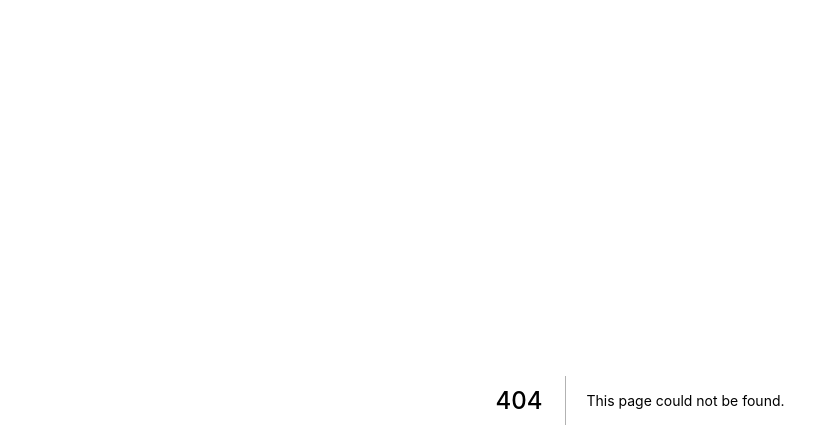
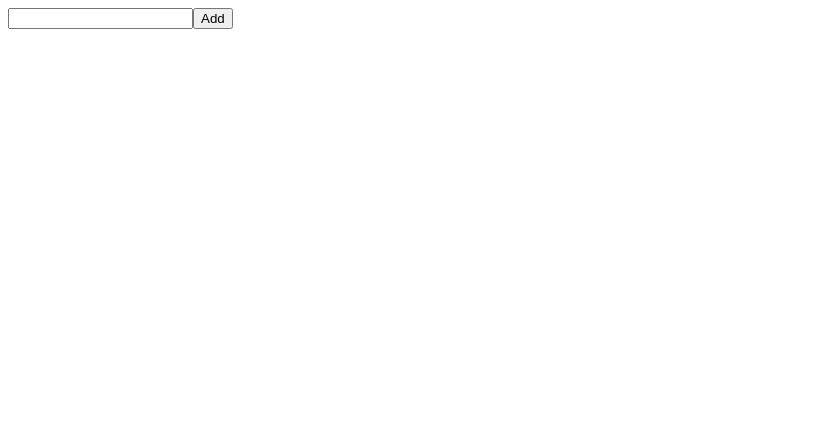
Before and after one commit to akamt/jest-test, a Next.js app: page /todo in a window 1280 px wide. Before the commit this address had no page. Shown: the top 448 px of the page, without its empty margins (0-839 px from the left). Built offline with nearby package versions, Linux system fonts and the light colour scheme.

Commit message:
todoを作れるところまで

```diff
--- /dev/null
+++ b/src/atoms/todo.ts
@@ -0,0 +1,6 @@
+import { atom } from 'recoil'
+
+export const todoListState = atom({
+  key: 'todoListState',
+  default: [],
+})
--- /dev/null
+++ b/src/pages/todo.tsx
@@ -0,0 +1,106 @@
+import { useState } from 'react'
+import { useRecoilValue, useSetRecoilState, useRecoilState } from 'recoil'
+import { todoListState } from '../atoms/todo'
+
+const TodoList = () => {
+  const todoList = useRecoilValue(todoListState)
+
+  return (
+    <div>
+      {/* <TodoListStats /> */}
+      {/* <TodoListFilters /> */}
+      <TodoItemCreator />
+
+      {todoList.map((todoItem) => (
+        <TodoItem key={todoItem.id} item={todoItem} />
+      ))}
+    </div>
+  )
+}
+const TodoItemCreator = () => {
+  const [inputValue, setInputValue] = useState('')
+  const setTodoList = useSetRecoilState(todoListState)
+
+  const addItem = () => {
+    setTodoList((oldTodoList) => [
+      ...oldTodoList,
+      {
+        id: getId(),
+        text: inputValue,
+        isComplete: false,
+      },
+    ])
+    setInputValue('')
+  }
+
+  const onChange = ({ target: { value } }) => {
+    setInputValue(value)
+  }
+
+  return (
+    <div>
+      <input type="text" className="" value={inputValue} onChange={onChange} />
+      <button onClick={addItem}>Add</button>
+    </div>
+  )
+}
+
+// utility for creating unique Id
+let id = 0
+function getId() {
+  return id++
+}
+
+const TodoItem = ({ item }) => {
+  const [todoList, setTodoList] = useRecoilState(todoListState)
+  const index = todoList.findIndex((listItem) => listItem === item)
+
+  const editItemText = ({ target: { value } }) => {
+    const newList = replaceItemAtIndex(todoList, index, {
+      ...item,
+      text: value,
+    })
+
+    setTodoList(newList)
+  }
+
+  const toggleItemCompletion = () => {
+    const newList = replaceItemAtIndex(todoList, index, {
+      ...item,
+      isComplete: !item.isComplete,
+    })
+
+    setTodoList(newList)
+  }
+
+  const deleteItem = () => {
+    const newList = removeItemAtIndex(todoList, index)
+
+    setTodoList(newList)
+  }
+
+  return (
+    <div>
+      <input type="text" value={item.text} onChange={editItemText} />
+      <input
+        type="checkbox"
+        checked={item.isComplete}
+        onChange={toggleItemCompletion}
+      />
+      <button onClick={deleteItem}>X</button>
+    </div>
+  )
+}
+
+const replaceItemAtIndex = (arr, index, newValue) => [
+  ...arr.slice(0, index),
+  newValue,
+  ...arr.slice(index + 1),
+]
+
+const removeItemAtIndex = (arr, index) => [
+  ...arr.slice(0, index),
+  ...arr.slice(index + 1),
+]
+
+export default TodoList
```
